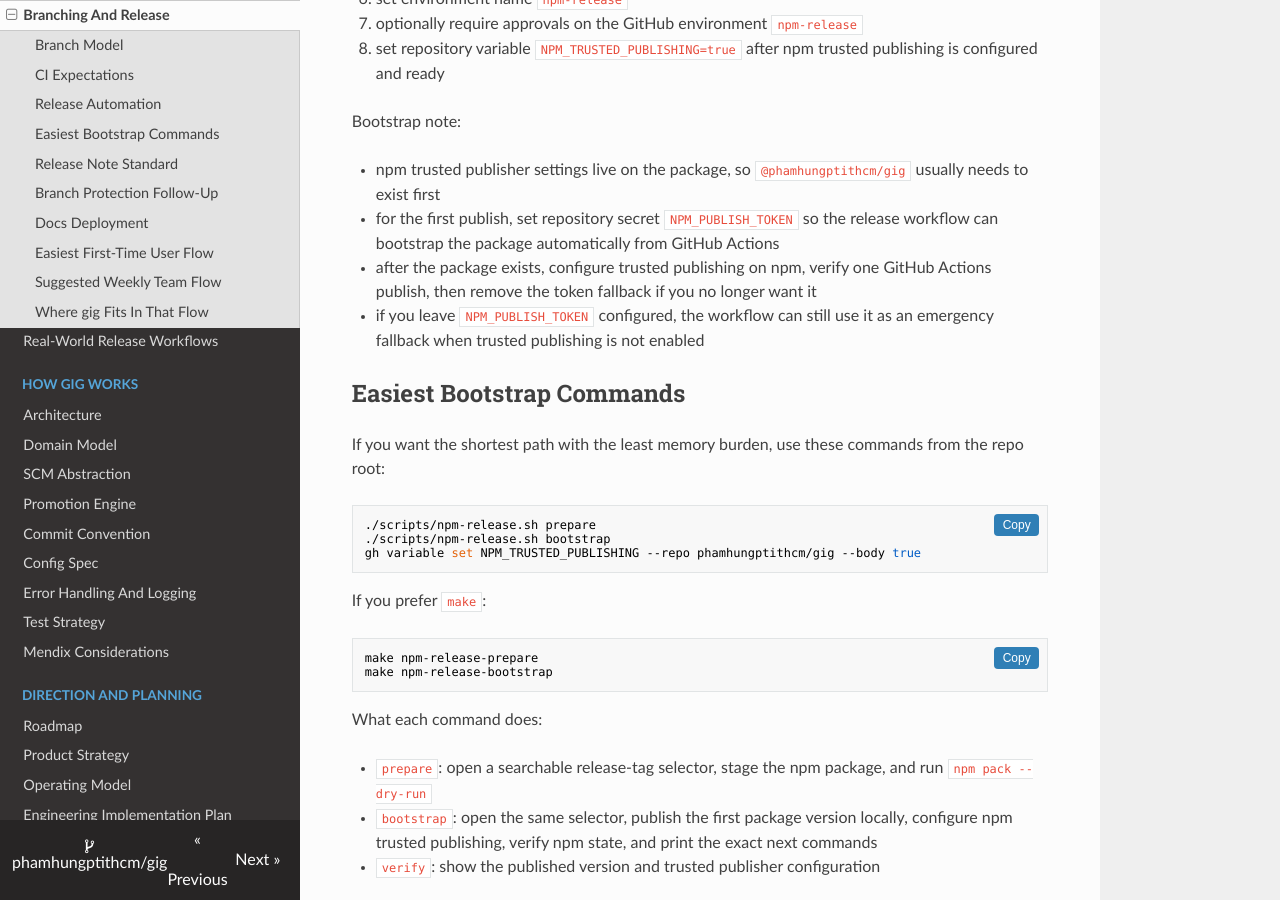
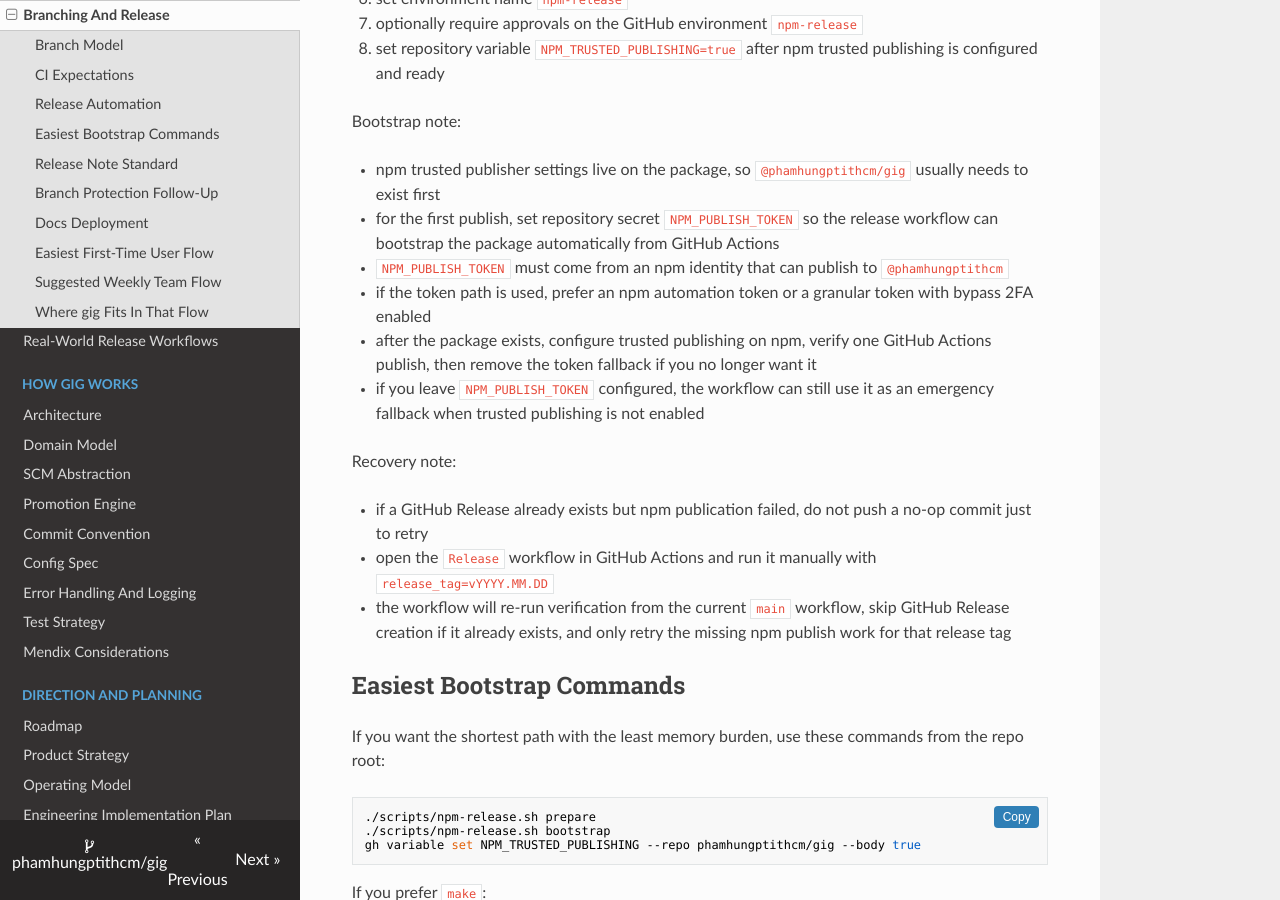
Before and after one commit to phamhungptithcm/gig, an MkDocs documentation site: the page built from docs/15-branching-and-release.md, in a window 1280 px wide and 900 px high, scrolled down 1414 px. Built offline with MkDocs 1.6.1, drawn with Linux system fonts in a browser that asks for light colours; nearby versions of some CDN libraries; some of the changed text lies outside the part shown.

Commit message:
fix(release): harden npm publish recovery
- publish npm from a packed tarball so staged bin paths survive npm validation\n- fail early when the configured token cannot publish to the target npm scope\n- let workflow_dispatch retry npm publication for an existing release tag without creating a second GitHub release\n- keep GitHub release creation behind a successful npm publish

```diff
--- a/docs/15-branching-and-release.md
+++ b/docs/15-branching-and-release.md
@@ -31,8 +31,8 @@
 
 - metadata resolution
 - release verification across Go, docs, and npm package staging
-- GitHub Release publication
-- npm publication after release assets exist
+- npm publication
+- GitHub Release publication after npm succeeds
 
 npm publication is now a release requirement.
 If neither trusted publishing nor a token fallback is configured, the release workflow fails during verification before it creates a GitHub Release.
@@ -59,8 +59,16 @@
 
 - npm trusted publisher settings live on the package, so `@phamhungptithcm/gig` usually needs to exist first
 - for the first publish, set repository secret `NPM_PUBLISH_TOKEN` so the release workflow can bootstrap the package automatically from GitHub Actions
+- `NPM_PUBLISH_TOKEN` must come from an npm identity that can publish to `@phamhungptithcm`
+- if the token path is used, prefer an npm automation token or a granular token with bypass 2FA enabled
 - after the package exists, configure trusted publishing on npm, verify one GitHub Actions publish, then remove the token fallback if you no longer want it
 - if you leave `NPM_PUBLISH_TOKEN` configured, the workflow can still use it as an emergency fallback when trusted publishing is not enabled
+
+Recovery note:
+
+- if a GitHub Release already exists but npm publication failed, do not push a no-op commit just to retry
+- open the `Release` workflow in GitHub Actions and run it manually with `release_tag=vYYYY.MM.DD`
+- the workflow will re-run verification from the current `main` workflow, skip GitHub Release creation if it already exists, and only retry the missing npm publish work for that release tag
 
 ## Easiest Bootstrap Commands
 
```
Also changed, not shown: 5 other files.
